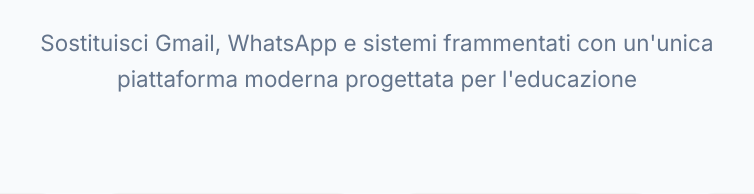
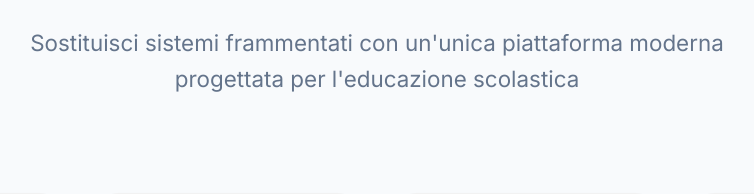
Before and after one commit to djsoulspotti-ops/Skajla, a Flask app: page / in a window 1280 px wide. Shown: the part 805-999 px from the top of the page, without its empty margins (263-1017 px from the left). Run offline with Flask 3, Linux system fonts and the light colour scheme.

Commit message:
Assistant checkpoint: Aggiorna sottotitolo features
Assistant generated file changes:
- templates/index.html: Aggiorna sottotitolo sezione features

---

User prompt:

adesso voglio che mi sostituisci la call to action sotto perche skaila con " Sostituisci sistemi frammentati con un'unica piattaforma moderna progettata per l'educazione scolastica "

Replit-Commit-Author: Assistant
Replit-Commit-Session-Id: 11e6d10c-b147-42f6-8922-ed7a878ccbc7

```diff
--- a/templates/index.html
+++ b/templates/index.html
@@ -1223,7 +1223,7 @@
         <section class="features" id="features">
             <div class="container">
                 <h2 class="section-title animate-on-scroll">Perché SKAILA?</h2>
-                <p class="section-subtitle animate-on-scroll">Sostituisci Gmail, WhatsApp e sistemi frammentati con un'unica piattaforma moderna progettata per l'educazione</p>
+                <p class="section-subtitle animate-on-scroll">Sostituisci sistemi frammentati con un'unica piattaforma moderna progettata per l'educazione scolastica</p>
 
                 <div class="features-grid">
                     <div class="feature-card animate-on-scroll">
```
